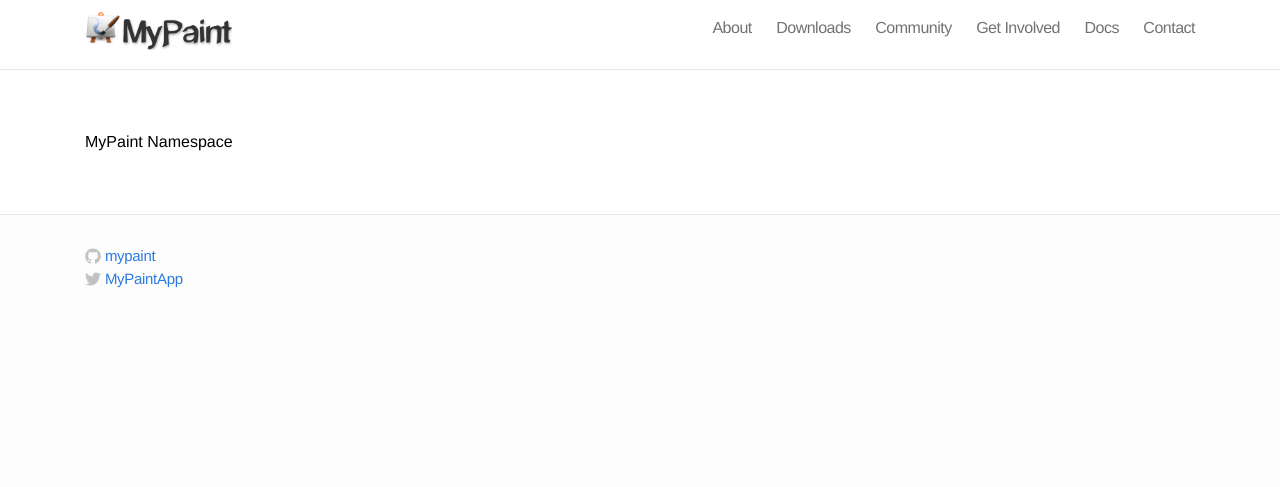
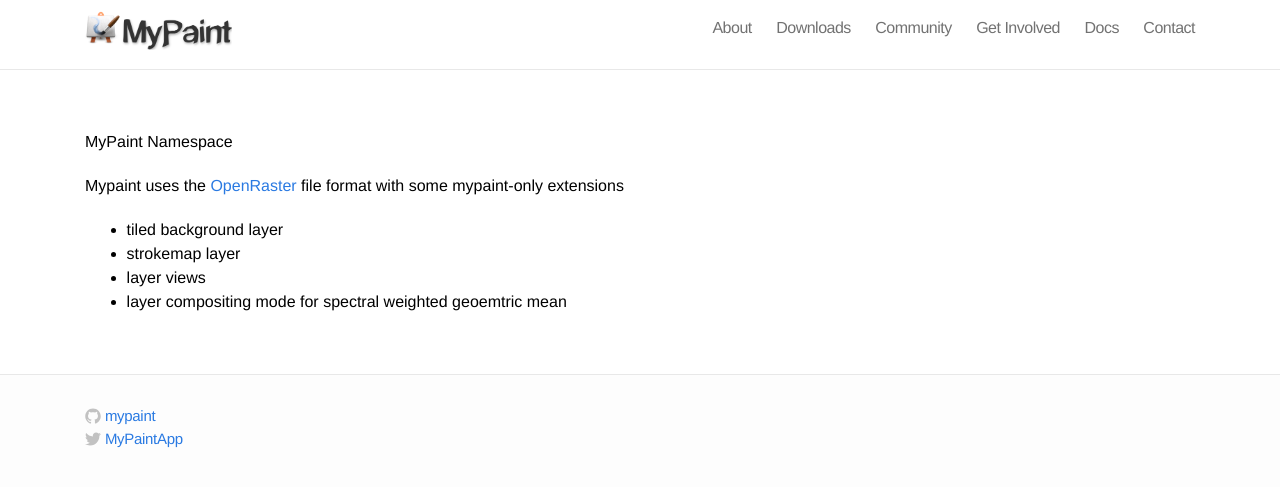
Before and after one commit to mypaint/website-2015, a Jekyll site: the page built from ns/openraster/index.md, in a window 1280 px wide. Shown: the top 487 px of the page. Built offline with Jekyll 4.4.1, drawn with Linux system fonts in a browser that asks for light colours; our own code applies the rules of GitHub Pages for plain Markdown files.

Commit message:
Update index.md

```diff
--- a/ns/openraster/index.md
+++ b/ns/openraster/index.md
@@ -1 +1,8 @@
 MyPaint Namespace
+
+Mypaint uses the [OpenRaster](https://www.openraster.org/) file format with some mypaint-only extensions
+
+* tiled background layer
+* strokemap layer
+* layer views
+* layer compositing mode for spectral weighted geoemtric mean
```
